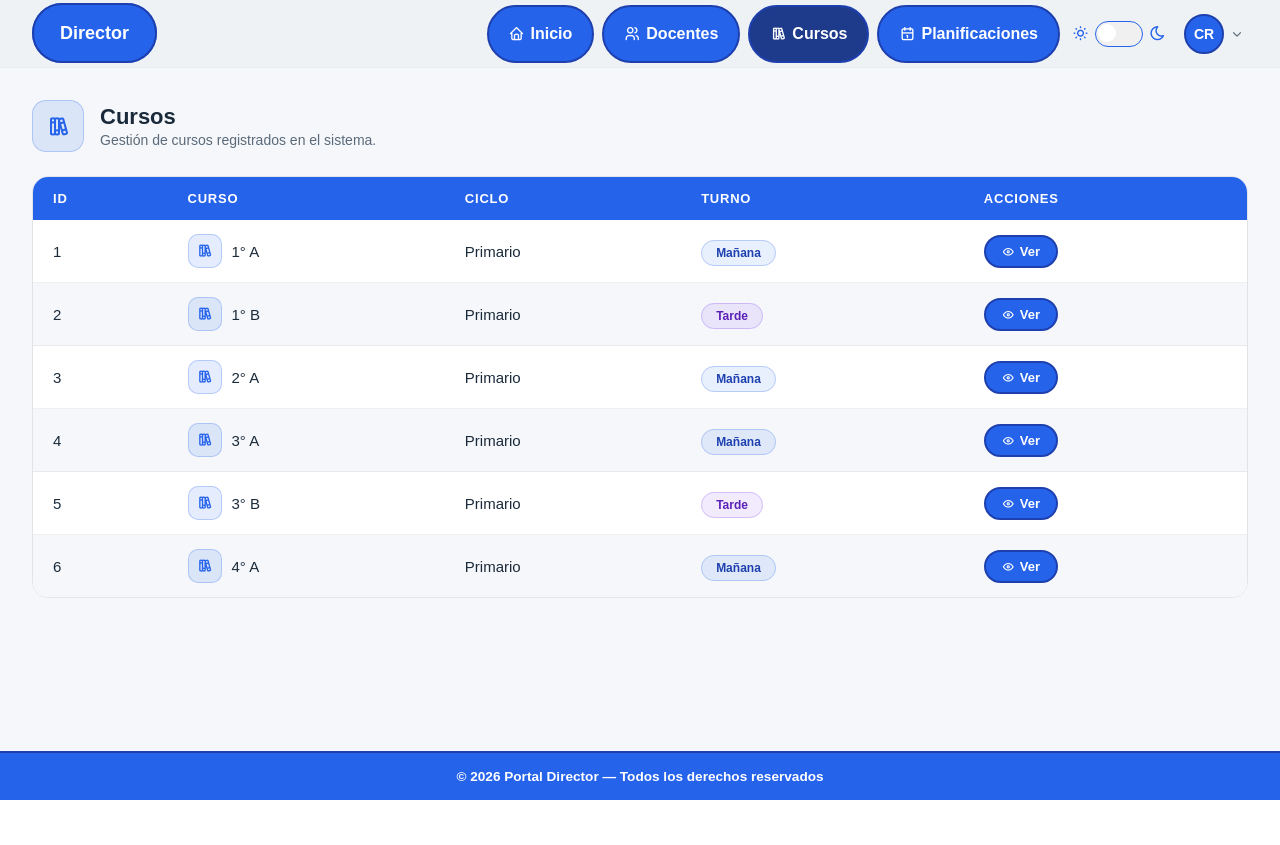
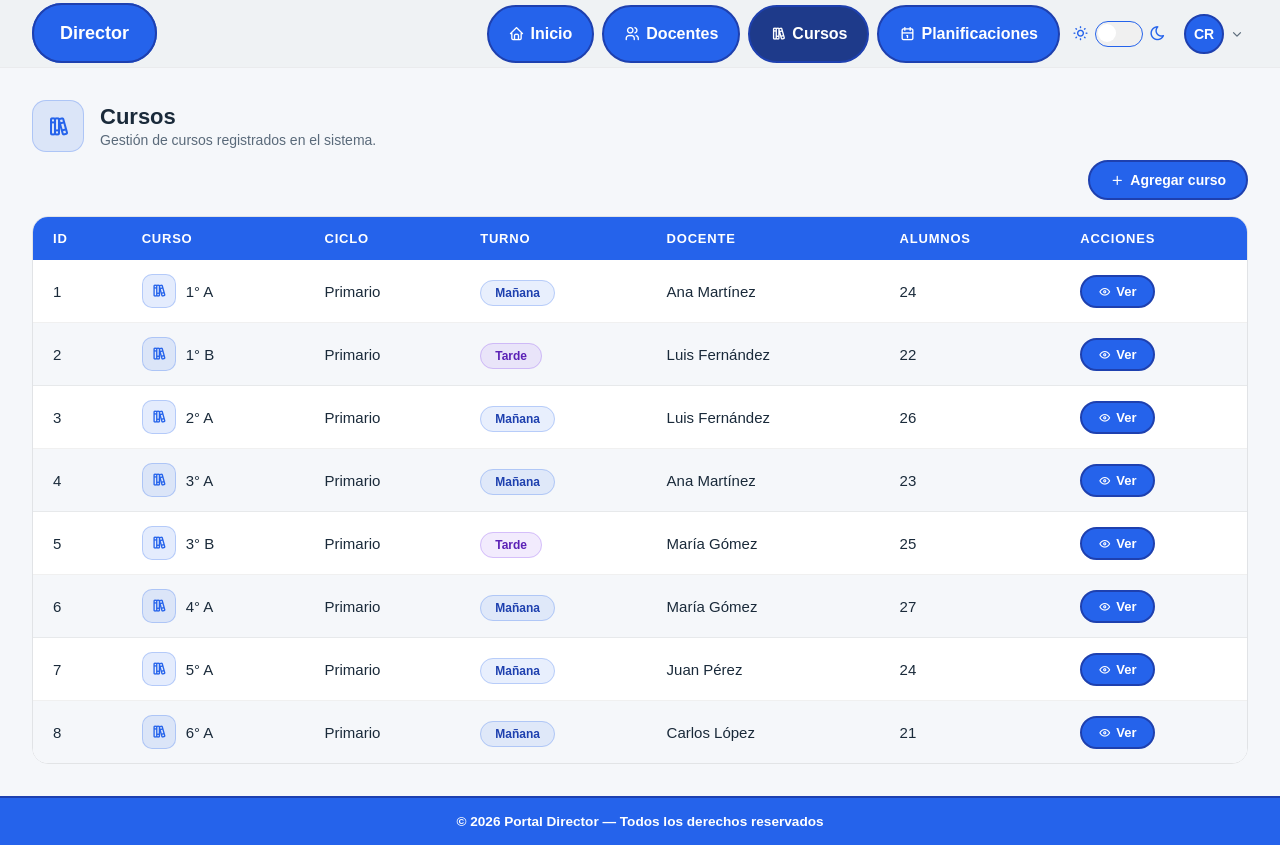
Before and after one commit to juanimol19/planificar-v2, a Vue app in the folder frontend/: page /director/cursos in a window 1280 px wide. Before the commit the page ends 800 px from the top, so only its background shows below. Built offline with nearby package versions, Linux system fonts and the light colour scheme.

Commit message:
refactor: actualizar importación de cursosMock en CursoDetalleView.vue

```diff
--- a/frontend/src/components/director/DirectorCursosTable.vue
+++ b/frontend/src/components/director/DirectorCursosTable.vue
@@ -1,22 +1,20 @@
 <script setup lang="ts">
-interface Curso {
-  id: number
-  nombre: string
-  turno: string
-  ciclo: string
-}
+import { useRouter } from 'vue-router'
+import { cursosMock } from '@/data/cursosMock'
 
-const cursos: Curso[] = [
-  { id: 1, nombre: '1° A', turno: 'Mañana', ciclo: 'Primario' },
-  { id: 2, nombre: '1° B', turno: 'Tarde',  ciclo: 'Primario' },
-  { id: 3, nombre: '2° A', turno: 'Mañana', ciclo: 'Primario' },
-  { id: 4, nombre: '3° A', turno: 'Mañana', ciclo: 'Primario' },
-  { id: 5, nombre: '3° B', turno: 'Tarde',  ciclo: 'Primario' },
-  { id: 6, nombre: '4° A', turno: 'Mañana', ciclo: 'Primario' },
-]
+const router = useRouter()
+
+const irAAgregar = () => router.push('/director/cursos/nuevo')
+const verCurso = (id: number) => router.push(`/director/cursos/${id}`)
 </script>
 
 <template>
+  <div class="acciones-top">
+    <button class="btn-agregar" @click="irAAgregar">
+      <i class="ti ti-plus" aria-hidden="true"></i> Agregar curso
+    </button>
+  </div>
+
   <div class="tabla-wrapper">
     <table class="tabla">
       <thead>
@@ -25,11 +23,13 @@ const cursos: Curso[] = [
           <th>Curso</th>
           <th>Ciclo</th>
           <th>Turno</th>
+          <th>Docente</th>
+          <th>Alumnos</th>
           <th>Acciones</th>
         </tr>
       </thead>
       <tbody>
-        <tr v-for="curso in cursos" :key="curso.id">
+        <tr v-for="curso in cursosMock" :key="curso.id">
           <td>{{ curso.id }}</td>
           <td>
             <div class="tabla-nombre">
@@ -45,8 +45,10 @@ const cursos: Curso[] = [
               {{ curso.turno }}
             </span>
           </td>
+          <td>{{ curso.docente }}</td>
+          <td>{{ curso.cantidadAlumnos }}</td>
           <td>
-            <button class="btn-tabla">
+            <button class="btn-tabla" @click="verCurso(curso.id)">
               <i class="ti ti-eye" aria-hidden="true"></i> Ver
             </button>
           </td>
@@ -57,8 +59,39 @@ const cursos: Curso[] = [
 </template>
 
 <style scoped>
+.acciones-top {
+  display: flex;
+  justify-content: flex-end;
+  margin-bottom: 1rem;
+}
+
+.btn-agregar {
+  display: inline-flex;
+  align-items: center;
+  gap: 6px;
+  background: #2563eb;
+  color: #ffffff;
+  border: 2px solid #1e40af;
+  border-radius: 999px;
+  padding: 10px 20px;
+  font-size: 14px;
+  font-weight: 700;
+  cursor: pointer;
+  transition: background 0.2s, transform 0.15s, box-shadow 0.2s;
+}
+
+.btn-agregar:hover {
+  background: #1d4ed8;
+  box-shadow: 0 4px 16px rgba(37, 99, 235, 0.2);
+  transform: translateY(-2px);
+}
+
+.btn-agregar:active {
+  transform: translateY(0) scale(0.97);
+  box-shadow: none;
+}
+
 .tabla-wrapper {
-  margin-top: 1.5rem;
   border-radius: 16px;
   border: 1.5px solid rgba(0, 0, 0, 0.08);
   overflow: hidden;
--- a/frontend/src/views/director/CursoDetalleView.vue
+++ b/frontend/src/views/director/CursoDetalleView.vue
@@ -1,7 +1,7 @@
 <script setup lang="ts">
 import { computed } from 'vue'
 import { useRoute, useRouter } from 'vue-router'
-import { cursosMock } from '@/data/Director/cursosMock'
+import { cursosMock } from '@/data/cursosMock'
 
 const route = useRoute()
 const router = useRouter()
```
